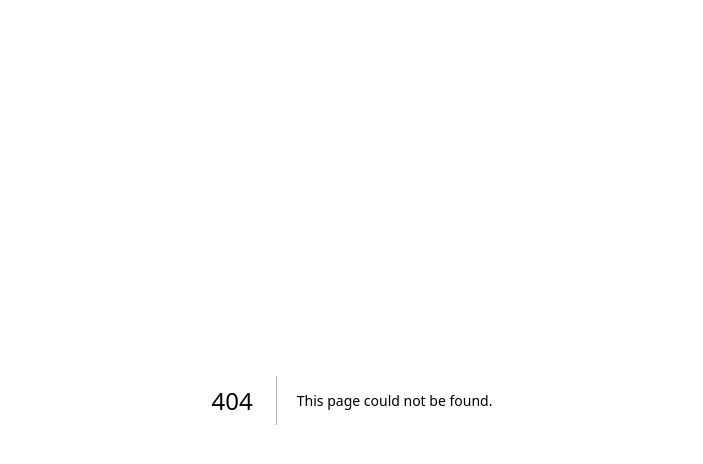
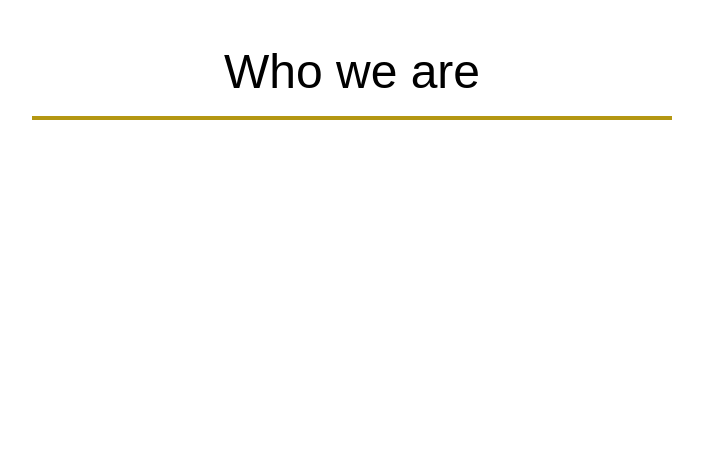
Before and after one commit to adminadbc/abcwebsite, a Next.js app: page /main/about/founder in a window 1280 px wide. Before the commit this address had no page. Shown: the top 464 px of the page, without its empty margins (288-991 px from the left). Built offline with nearby package versions, Linux system fonts and the light colour scheme; a web font is replaced by a local one.

Commit message:
styles changes

```diff
--- /dev/null
+++ b/app/main/about/founder/page.tsx
@@ -0,0 +1,14 @@
+import React from "react";
+
+function FounderPage() {
+  return (
+    <div className="flex flex-col text-center my-12">
+      <h2 className="text-4xl lg:text-5xl ">Who we are</h2>
+      <div className="relative flex py-5 w-1/2  mx-auto items-center">
+        <div className="flex-grow border-t-4 border-abcf w-96"></div>
+      </div>
+    </div>
+  );
+}
+
+export default FounderPage;
--- a/app/ui/main/hero.tsx
+++ b/app/ui/main/hero.tsx
@@ -16,7 +16,6 @@ interface SimpleCardPropsType {
 
 export function HeroSection12() {
   return (
-    <>
     <div className="relative h-[56rem] w-full bg-[url('/background-hero.png')]  bg-cover bg-center bg-no-repeat">
       <div className="absolute inset-0 h-full w-full bg-black bg-opacity-55" />
       <div className="grid min-h-[50rem] px-12 ">
@@ -37,7 +36,6 @@ export function HeroSection12() {
         </div>
       </div>
     </div>
-    </>
   );
 }
 
--- a/app/ui/main/whoweare.tsx
+++ b/app/ui/main/whoweare.tsx
@@ -1,6 +1,5 @@
 "use client";
 
-import { Typography, Button } from "@material-tailwind/react";
 import Image from "next/image";
 
 export function ContentSection5() {
```
Lines whose indentation alone changed are shown as unchanged.
